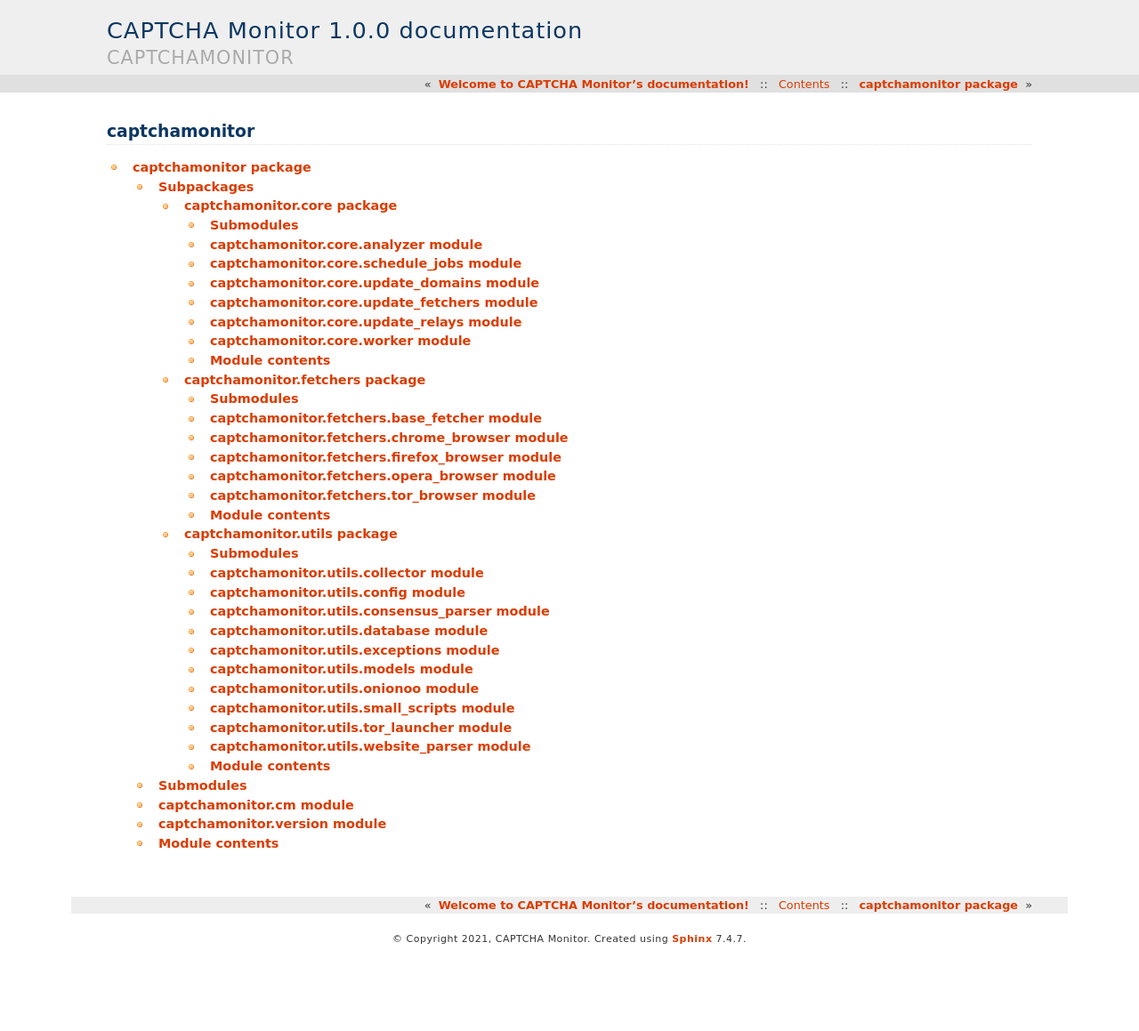
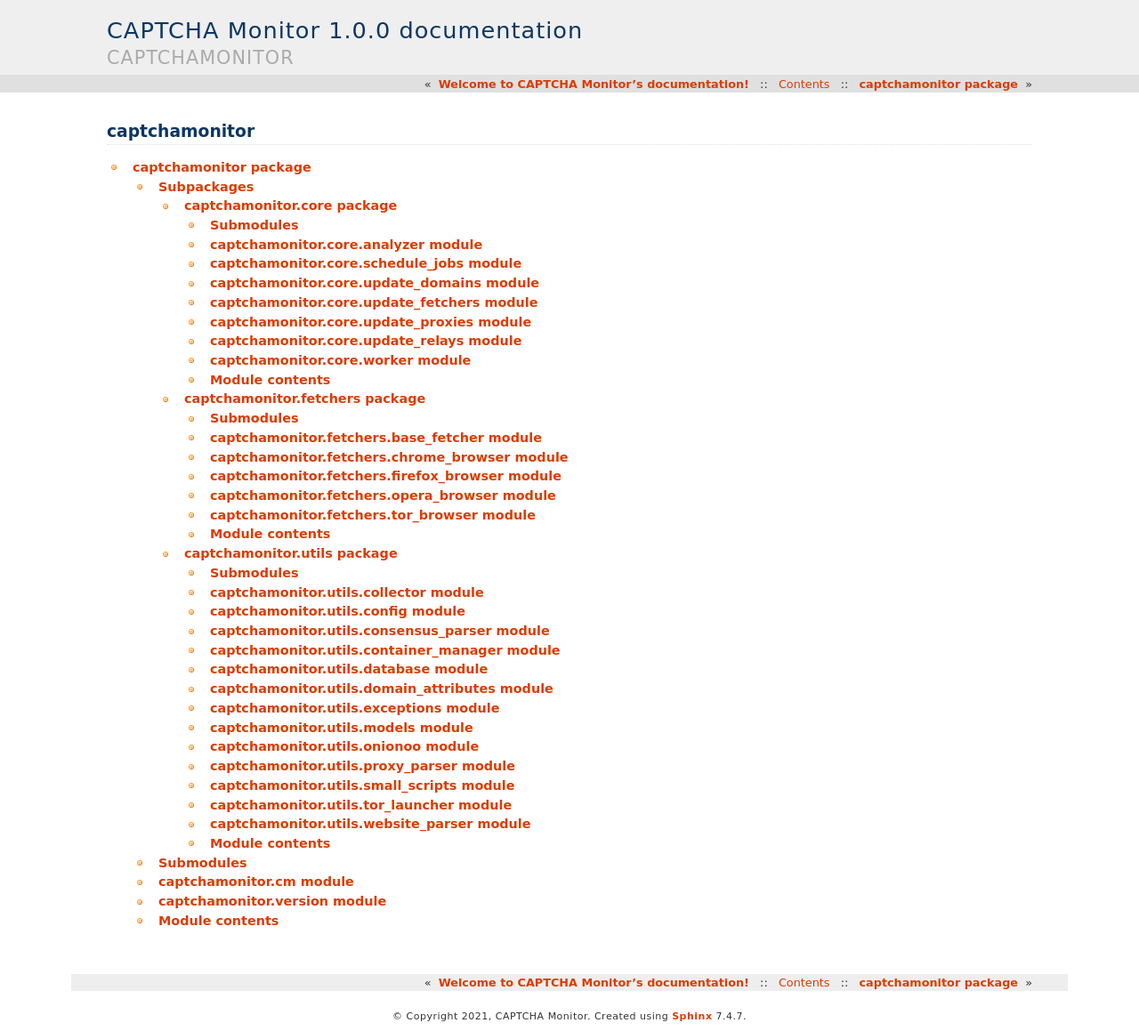
Before and after one commit to woswos/CAPTCHA-Monitor, a Sphinx documentation site: the page built from docs/sphinx/modules.rst, in a window 1280 px wide. Shown: the whole page at 89% size. Built offline with Sphinx 7.4.7, drawn with Linux system fonts in a browser that asks for light colours; before the commit the page ends 1072 px from its top, so only the background shows below that.

Commit message:
Update sphinx documentation

```diff
--- a/docs/sphinx/captchamonitor.core.rst
+++ b/docs/sphinx/captchamonitor.core.rst
@@ -36,6 +36,14 @@
    :undoc-members:
    :show-inheritance:
 
+captchamonitor.core.update\_proxies module
+------------------------------------------
+
+.. automodule:: captchamonitor.core.update_proxies
+   :members:
+   :undoc-members:
+   :show-inheritance:
+
 captchamonitor.core.update\_relays module
 -----------------------------------------
 
--- a/docs/sphinx/captchamonitor.utils.rst
+++ b/docs/sphinx/captchamonitor.utils.rst
@@ -28,10 +28,26 @@
    :undoc-members:
    :show-inheritance:
 
+captchamonitor.utils.container\_manager module
+----------------------------------------------
+
+.. automodule:: captchamonitor.utils.container_manager
+   :members:
+   :undoc-members:
+   :show-inheritance:
+
 captchamonitor.utils.database module
 ------------------------------------
 
 .. automodule:: captchamonitor.utils.database
+   :members:
+   :undoc-members:
+   :show-inheritance:
+
+captchamonitor.utils.domain\_attributes module
+----------------------------------------------
+
+.. automodule:: captchamonitor.utils.domain_attributes
    :members:
    :undoc-members:
    :show-inheritance:
@@ -56,6 +72,14 @@
 -----------------------------------
 
 .. automodule:: captchamonitor.utils.onionoo
+   :members:
+   :undoc-members:
+   :show-inheritance:
+
+captchamonitor.utils.proxy\_parser module
+-----------------------------------------
+
+.. automodule:: captchamonitor.utils.proxy_parser
    :members:
    :undoc-members:
    :show-inheritance:
```
